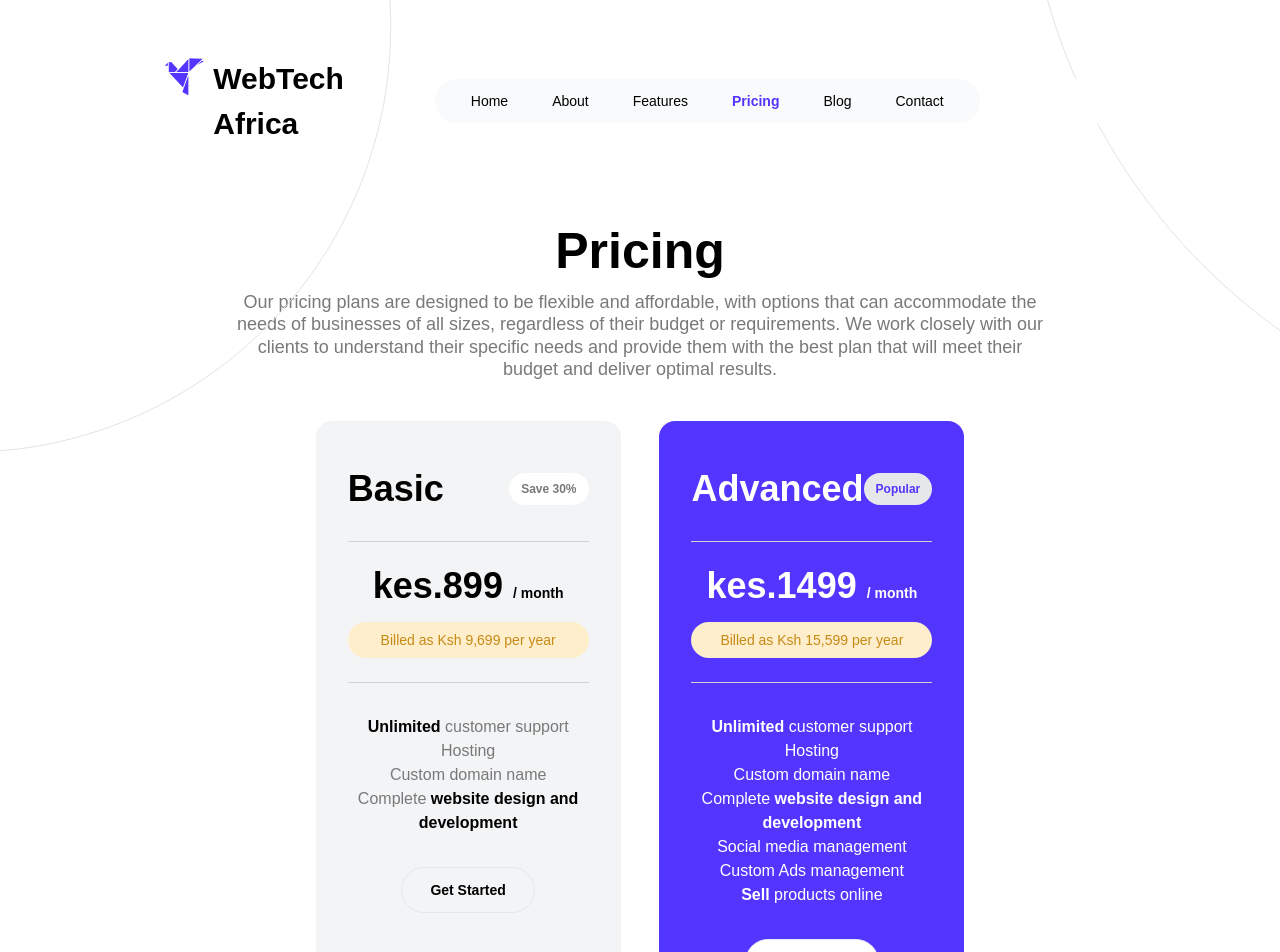
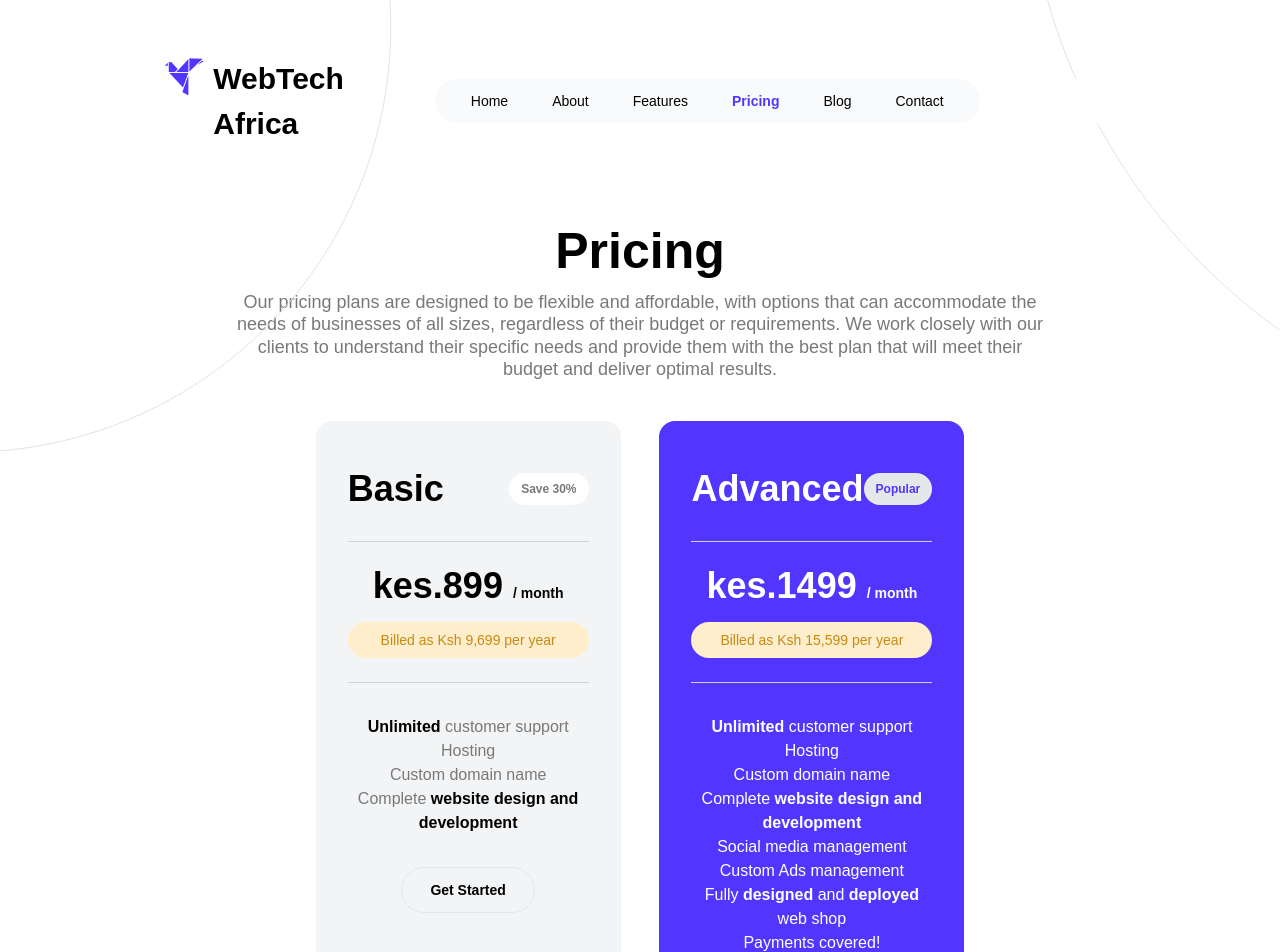
Before and after one commit to AmohPrince/project-webtechafrica, a React (Create React App) app: page /pricing in a window 1280 px wide. Shown: the top 952 px of the page. Built offline with nearby package versions, Linux system fonts and the light colour scheme.

Commit message:
Added some pages

```diff
--- a/src/Assets/assets.tsx
+++ b/src/Assets/assets.tsx
@@ -49,8 +49,10 @@ import MailLarge from "./MailLarge.svg";
 import google from "./Google.svg";
 import logoSignIn from "./CrowSignIn.png";
 import logoSignUp from "./LogoSign-up.png";
+import GraphScreenPng from "./GraphScreenPNG.png";
 
 export const assets = {
+  GraphScreenPng,
   logoSignUp,
   logoSignIn,
   google,
--- a/src/Components/AdvancedPricing.tsx
+++ b/src/Components/AdvancedPricing.tsx
@@ -47,6 +47,28 @@ export const AdvancedPricing = ({ className }: { className?: string }) => {
         <p>Social media management</p>
         <p>Custom Ads management</p>
         <p>
+          Fully{" "}
+          <span
+            className={`font-semibold ${
+              !className ? "text-primaryOne" : "text-white"
+            }`}
+          >
+            {" "}
+            designed
+          </span>{" "}
+          and{" "}
+          <span
+            className={`font-semibold ${
+              !className ? "text-primaryOne" : "text-white"
+            }`}
+          >
+            {" "}
+            deployed
+          </span>{" "}
+          web shop
+        </p>
+        <p>Payments covered!</p>
+        <p>
           <span
             className={`font-semibold ${
               !className ? "text-primaryOne" : "text-white"
--- a/src/Pages/AdvancedPricingPage.tsx
+++ b/src/Pages/AdvancedPricingPage.tsx
@@ -11,8 +11,12 @@ const AdvancedPricingPage = () => {
         <div className="border-b pb-5 w-1/2">
           <h1 className="h2">Advanced Plan</h1>
           <p className="default-paragraph mb-7">
-            The advanced package offers more options than the basic package. Do
-            you know what it offers?
+            Unleash your online potential with the advanced package! This
+            comprehensive plan goes above and beyond the basic option by
+            delivering a fully customized e-commerce platform for you to sell
+            all your goods. Your personal clients can easily access your site
+            via a unique link, and we've got you covered for payments. Ready for
+            the full rundown of all the advanced features?
           </p>
           <div className="flex items-center mb-5">
             <img src={assets.Tick} alt="tick" className="w-5 h-5 mr-5" />
@@ -25,6 +29,16 @@ const AdvancedPricingPage = () => {
           <div className="flex items-center mb-5">
             <img src={assets.Tick} alt="tick" className="w-5 h-5 mr-5" />
             <p className="default-paragraph">Sell products online</p>
+          </div>
+          <div className="flex items-center mb-5">
+            <img src={assets.Tick} alt="tick" className="w-5 h-5 mr-5" />
+            <p className="default-paragraph">
+              Fully designed and deployed web shop
+            </p>
+          </div>
+          <div className="flex items-center mb-5">
+            <img src={assets.Tick} alt="tick" className="w-5 h-5 mr-5" />
+            <p className="default-paragraph">Payments covered!</p>
           </div>
         </div>
         <div className="rounded-[30px] bg-secondaryOne px-10 py-9 w-[45%]">
--- /dev/null
+++ b/src/Pages/DashBoard.tsx
@@ -0,0 +1,23 @@
+import React from "react";
+import { Link } from "react-router-dom";
+import { Button } from "../Components/Button";
+import { useAuth } from "../Hooks/UseAuth";
+import { getNoSpaceLowerCaseString } from "../Util/Utilities";
+
+const DashBoard = () => {
+  const { user } = useAuth();
+  return (
+    <div>
+      <p>Hello {user?.name}</p>
+      <Link to={getNoSpaceLowerCaseString(user!.name) + "/adminshop"}>
+        <Button text="View Your Shop" />
+      </Link>
+      <p>My Plan</p>
+      <h1 className="h3">Fill in Form</h1>
+      Pick theme
+      <p>Get Website</p>
+    </div>
+  );
+};
+
+export default DashBoard;
--- a/src/Pages/Home.tsx
+++ b/src/Pages/Home.tsx
@@ -57,7 +57,7 @@ export const Home = () => {
           </div>
         </div>
         <motion.img
-          src={assets.GraphScreen}
+          src={assets.GraphScreenPng}
           alt="graph"
           className="w-[50%] ml-11 object-cover absolute -right-12 -top-12"
           animate="animate"
--- /dev/null
+++ b/src/Pages/Shop.tsx
@@ -0,0 +1,29 @@
+import React from "react";
+import { Link, useLocation } from "react-router-dom";
+import { Button } from "../Components/Button";
+import { useAuth } from "../Hooks/UseAuth";
+
+const Shop = () => {
+  const { user } = useAuth();
+  const { pathname } = useLocation();
+  const isAdmin = pathname.includes("admin");
+
+  if (isAdmin && !user) {
+    return (
+      <p>
+        You are not signed in{" "}
+        <Link to="/sign-in">
+          <Button text="sign-in " />
+        </Link>{" "}
+      </p>
+    );
+  }
+
+  return (
+    <div>
+      Welcome to test user`s shop <p>{isAdmin && "Admin"}</p>
+    </div>
+  );
+};
+
+export default Shop;
--- a/src/Pages/SignIn.tsx
+++ b/src/Pages/SignIn.tsx
@@ -21,7 +21,7 @@ const SignIn = () => {
     //here is where we might call a backend service;
 
     const user: User = {
-      name: "From sign in",
+      name: "Test User",
       email: emailRef.current!.value,
     };
 
--- a/src/Util/Utilities.tsx
+++ b/src/Util/Utilities.tsx
@@ -12,3 +12,7 @@ export const getBaseUrl = (pathname: string): string => {
 
   return pathname;
 };
+
+export const getNoSpaceLowerCaseString = (str: string): string => {
+  return str.replace(/\s/g, "").toLowerCase();
+};
--- a/src/index.tsx
+++ b/src/index.tsx
@@ -18,6 +18,8 @@ import FourZeroFour from "./Pages/FourZeroFour";
 import { AnimatePresence } from "framer-motion";
 import SignIn from "./Pages/SignIn";
 import { SignUp } from "./Pages/SignUp";
+import DashBoard from "./Pages/DashBoard";
+import Shop from "./Pages/Shop";
 
 const root = ReactDOM.createRoot(
   document.getElementById("root") as HTMLElement
@@ -41,6 +43,9 @@ root.render(
           </Route>
           <Route path="/sign-in" element={<SignIn />} />
           <Route path="/sign-up" element={<SignUp />} />
+          <Route path="/dashboard" element={<DashBoard />} />
+          <Route path="/dashboard/:name/adminshop" element={<Shop />} />
+          <Route path="/:name" element={<Shop />} />
         </Routes>
       </BrowserRouter>
     </AnimatePresence>
```
Also changed, not shown: src/Assets/GraphScreenPNG.png (added).
